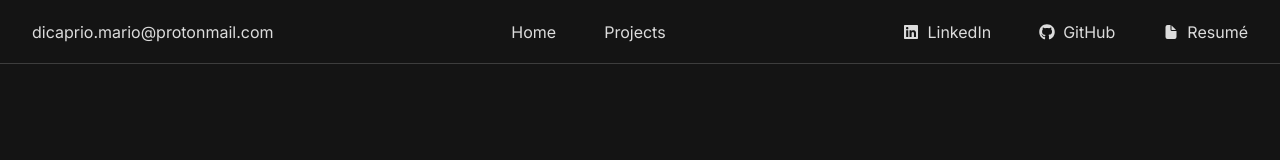
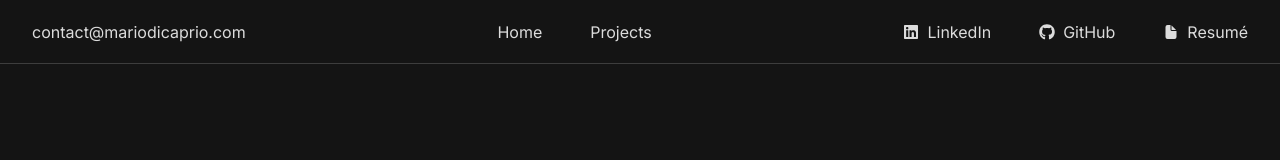
Before and after one commit to MarioDiCaprio/portfolio-v2, a Next.js app: page / in a window 1280 px wide. Shown: the top 160 px of the page. Built offline with nearby package versions, Linux system fonts and the light colour scheme.

Commit message:
Updated email

```diff
--- a/src/components/app/Footer.tsx
+++ b/src/components/app/Footer.tsx
@@ -1,5 +1,6 @@
 import React from "react";
 import Link from "next/link";
+import {email} from "@/globals";
 
 const Footer: React.FC = () => (
     <footer className="w-full min-h-16 mt-15 py-6 px-8 flex flex-col lg:flex-row justify-around items-start lg:items-center gap-5 border-t border-black-900">
@@ -7,8 +8,8 @@ const Footer: React.FC = () => (
             <span className="font-bold">
                 mariodicaprio.com
             </span>
-            <a href="mailto:dicaprio.mario@protonmail.com" className="text-white-200">
-                dicaprio.mario@protonmail.com
+            <a href={`mailto:${email}`} className="text-white-200">
+                {email}
             </a>
         </article>
         <article className="flex flex-col justify-start">
--- a/src/components/app/Navbar.tsx
+++ b/src/components/app/Navbar.tsx
@@ -8,6 +8,7 @@ import {IoDocument as ResumeIcon} from "react-icons/io5";
 import { IoMenu as MenuIcon } from "react-icons/io5";
 import { IoClose as CloseIcon } from "react-icons/io5";
 import {AnimatePresence, motion} from "framer-motion";
+import {email} from "@/globals";
 
 
 const Navbar: React.FC = () => {
@@ -52,8 +53,8 @@ const Navbar: React.FC = () => {
         <nav aria-label="main navigation" className="w-full h-16 flex justify-between items-center py-4 px-8 border-b border-black-900">
 
             <div role="navigation" aria-label="email">
-                <a href="mailto:dicaprio.mario@protonmail.com" className="link">
-                    dicaprio.mario@protonmail.com
+                <a href={`mailto:${email}`} className="link">
+                    {email}
                 </a>
             </div>
 
--- /dev/null
+++ b/src/globals.ts
@@ -0,0 +1 @@
+export const email = "contact@mariodicaprio.com";
```
